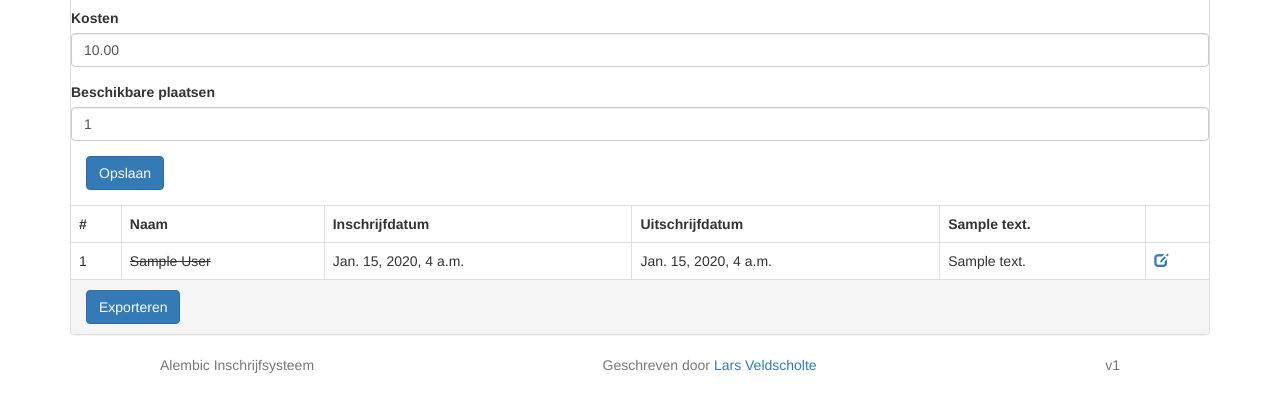
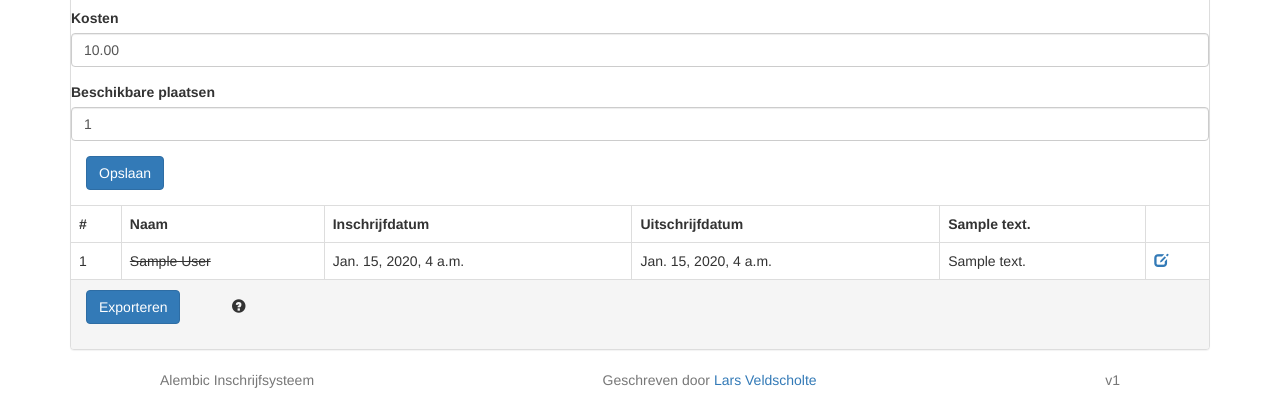
Before and after one commit to ASO-Alembic/Inschrijflijst, a Django app: page /events/1/edit in a window 1280 px wide. Shown: the part 942-1362 px from the top of the page. Before the commit the page ends 1315 px from the top, so only its background shows below. Run offline with Django 3.2, Linux system fonts and the light colour scheme; a user stored in the database is signed in; tables that the repository leaves empty hold one stand-in row (values such as "Sample post"); some libraries are stand-ins or nearby versions.

Commit message:
Implement CSV exporting of registrations

```diff
--- a/app/templates/event_edit.html
+++ b/app/templates/event_edit.html
@@ -49,8 +49,11 @@
 				{% endfor %}
 			</tbody>
 		</table>
-		<div class="panel-footer">
-			<button class="btn btn-primary">Exporteren</button>
+		<div class="panel-footer form-horizontal">
+			<div class="form-group">
+				<div class="col-sm-1"><a href="{% url 'registration-list' event.pk %}?format=csv" class="btn btn-primary">Exporteren</a></div>
+				<div class="col-sm-1 control-label"><span class="glyphicon glyphicon-question-sign" title="(Alleen ingeschreven deelnemers die niet op de reservelijst staan worden geëxporteerd)"></span></div>
+			</div>
 		</div>
 	</div>
 {% endblock %}
```
Also changed, not shown: app/views/RegistrationView.py (+23 -0 lines).
